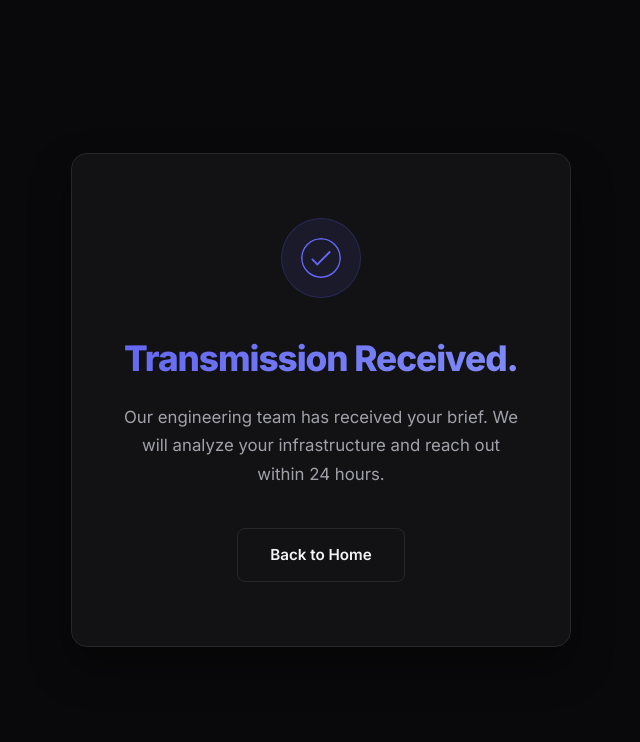
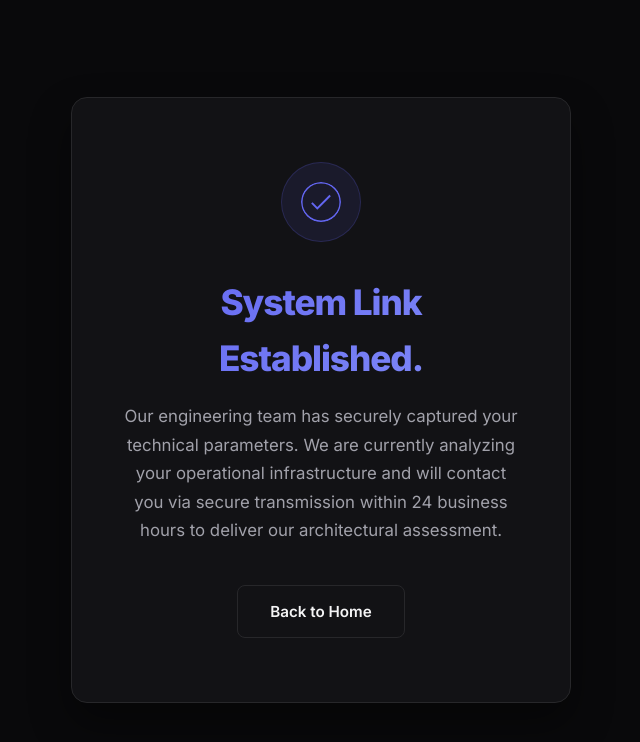
Before and after one commit to maureensed/velox, a plain HTML site: page success.html in a window 1280 px wide. Shown: the whole page, without its empty margins (319-959 px from the left). Drawn offline with Linux system fonts and the light colour scheme.

Commit message:
copy: elevate success page copy to premium positioning

```diff
--- a/success.html
+++ b/success.html
@@ -197,8 +197,8 @@
                 <path class="checkmark__check" fill="none" d="M14.1 27.2l7.1 7.2 16.7-16.8"/>
             </svg>
         </div>
-        <h1>Transmission Received.</h1>
-        <p>Our engineering team has received your brief. We will analyze your infrastructure and reach out within 24 hours.</p>
+        <h1>System Link Established.</h1>
+        <p>Our engineering team has securely captured your technical parameters. We are currently analyzing your operational infrastructure and will contact you via secure transmission within 24 business hours to deliver our architectural assessment.</p>
         <a href="index.html" class="btn">Back to Home</a>
     </div>
 
```
